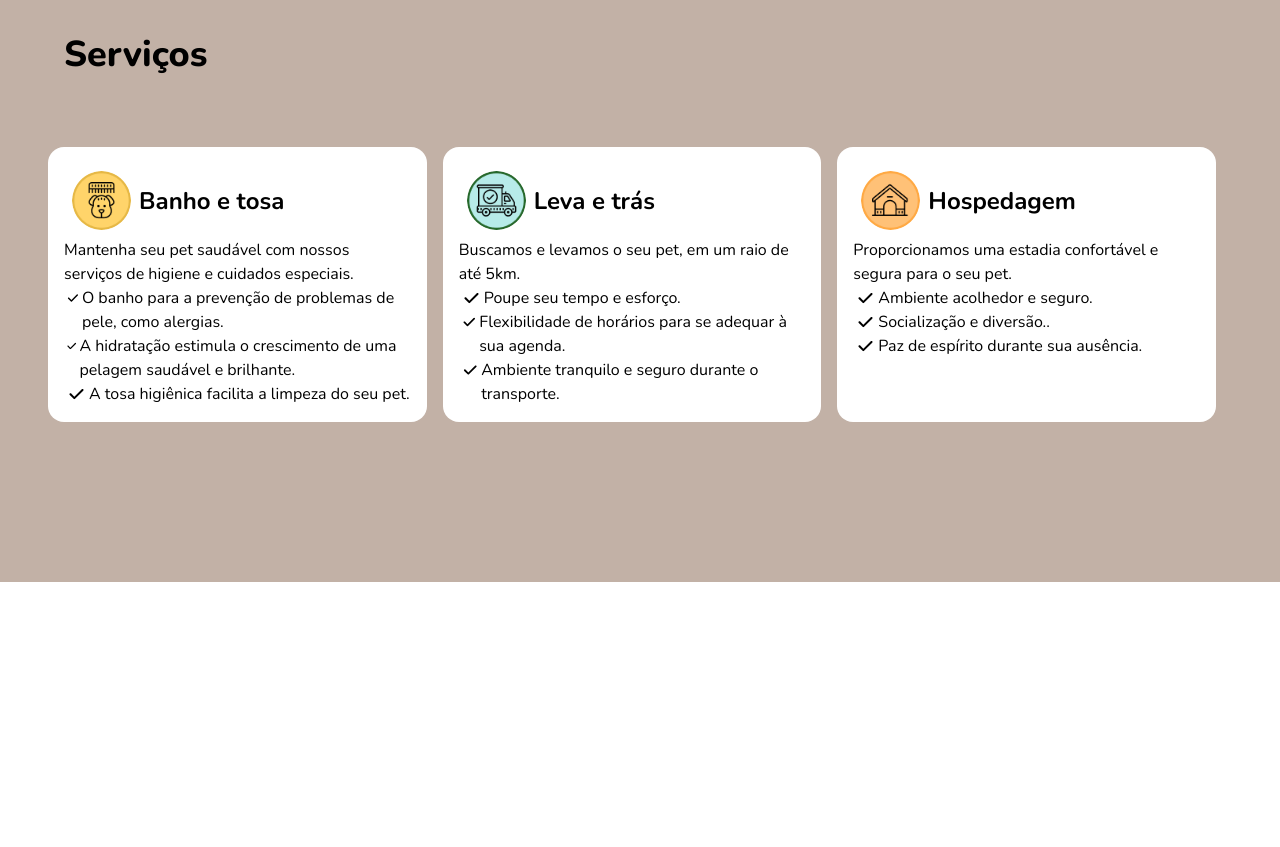
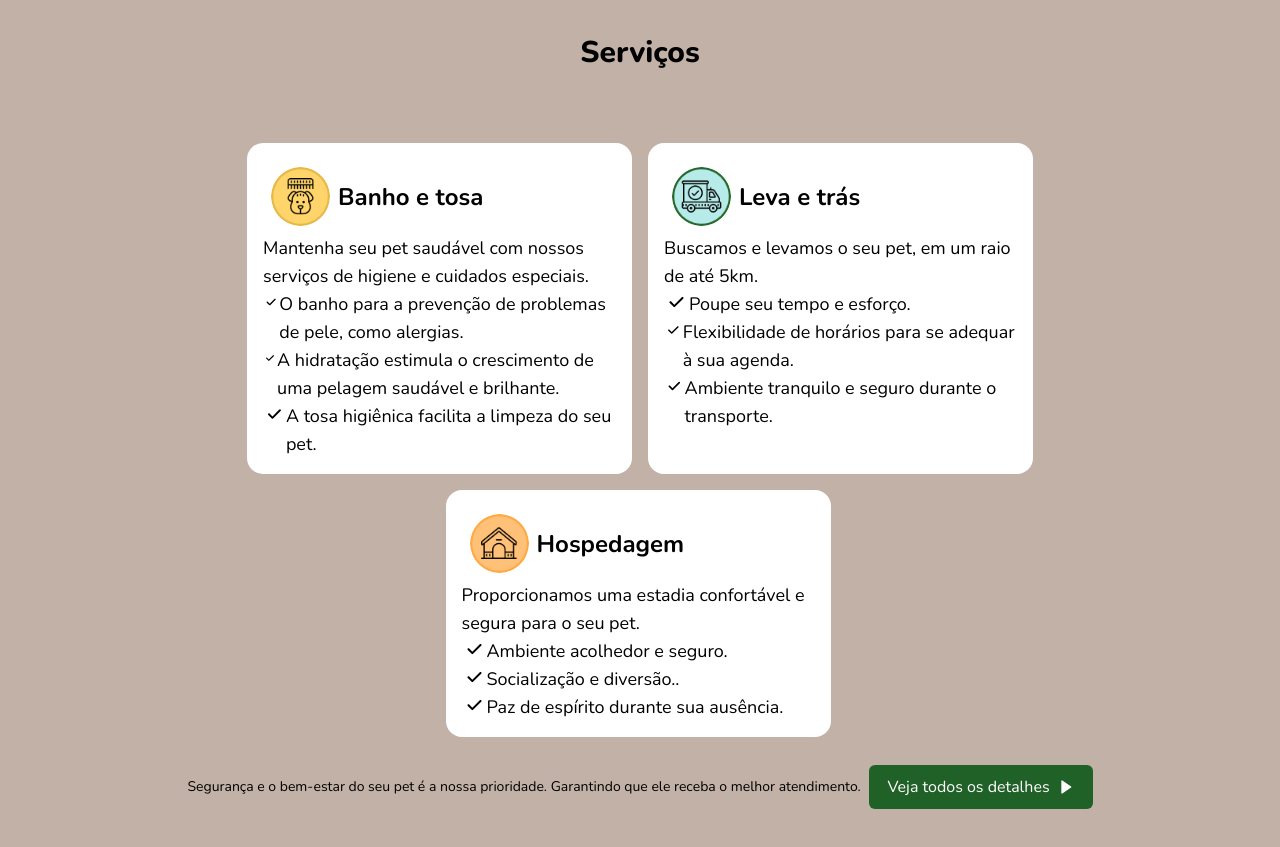
Before and after one commit to deniseschirmer/next-petschirmer, a Next.js app: page / in a window 1280 px wide. Shown: the part 1800-2647 px from the top of the page. Before the commit the page ends 2382 px from the top, so only its background shows below. Built offline with nearby package versions, Linux system fonts and the light colour scheme.

Commit message:
style: fixing style services component

```diff
--- a/src/components/Services.tsx
+++ b/src/components/Services.tsx
@@ -1,13 +1,14 @@
 import React from "react";
 import Image from "next/image";
+import { BiSolidRightArrow } from "react-icons/bi";
 
 const Services = () => {
   return (
     <section className="relative w-full">
-      <h1 className=" bg-light-brown text-center md:text-left text-3xl md:text-4xl font-extrabold p-16 ">
+      <h1 className=" bg-light-brown text-left  md:text-center text-2xl md:text-3xl font-extrabold  pt-6 px-4 md:p-16 ">
         Serviços
       </h1>
-      <div className="flex flex-wrap md:flex-nowrap  w-full h-full  bg-light-brown px-12 md:px-4 lg:px-6 xl:px-12 pt-2 pb-40 gap-4 justify-center ">
+      <div className="flex flex-wrap md:flex-wrap  w-full h-full  bg-light-brown px-4 md:px-4 lg:px-6 xl:px-12 pt-2 pb-6 md:pb-14 lg:pb-16 gap-4 justify-center ">
         <div className=" bg-white w-[340px]  md:w-[528px]  lg:w-[385px]  rounded-2xl p-4">
           <div className="flex items-center">
             <Image
@@ -17,16 +18,16 @@ const Services = () => {
               width={75}
               height={75}
             />
-            <span className="font-nunito text-2xl font-bold text-black">
+            <span className="font-nunito text-xl md:text-2xl font-bold text-black">
               Banho e tosa
             </span>
           </div>
 
-          <p>
+          <p className="text-sm md:text-base lg:text-lg">
             Mantenha seu pet saudável com nossos serviços de higiene e cuidados
             especiais.
           </p>
-          <p className="flex">
+          <p className="flex text-sm md:text-base lg:text-lg">
             <svg
               xmlns="http://www.w3.org/2000/svg"
               width="25"
@@ -41,7 +42,7 @@ const Services = () => {
             </svg>
             O banho para a prevenção de problemas de pele, como alergias.
           </p>
-          <p className="flex">
+          <p className="flex text-sm md:text-base lg:text-lg">
             <svg
               xmlns="http://www.w3.org/2000/svg"
               width="25"
@@ -57,7 +58,7 @@ const Services = () => {
             A hidratação estimula o crescimento de uma pelagem saudável e
             brilhante.
           </p>
-          <p className="flex ">
+          <p className="flex text-sm md:text-base lg:text-lg">
             <svg
               xmlns="http://www.w3.org/2000/svg"
               width="25"
@@ -82,12 +83,14 @@ const Services = () => {
               width={75}
               height={75}
             />
-            <span className="font-nunito text-2xl font-bold text-black">
+            <span className="font-nunito text-xl md:text-2xl font-bold text-black">
               Leva e trás
             </span>
           </div>
-          <p>Buscamos e levamos o seu pet, em um raio de até 5km.</p>
-          <p className="flex">
+          <p className="text-sm md:text-base lg:text-lg">
+            Buscamos e levamos o seu pet, em um raio de até 5km.
+          </p>
+          <p className="flex text-sm md:text-base lg:text-lg">
             <svg
               xmlns="http://www.w3.org/2000/svg"
               width="25"
@@ -102,7 +105,7 @@ const Services = () => {
             </svg>
             Poupe seu tempo e esforço.
           </p>
-          <p className="flex">
+          <p className="flex text-sm md:text-base lg:text-lg">
             <svg
               xmlns="http://www.w3.org/2000/svg"
               width="25"
@@ -117,7 +120,7 @@ const Services = () => {
             </svg>
             Flexibilidade de horários para se adequar à sua agenda.
           </p>
-          <p className="flex ">
+          <p className="flex text-sm md:text-base lg:text-lg">
             <svg
               xmlns="http://www.w3.org/2000/svg"
               width="25"
@@ -133,7 +136,7 @@ const Services = () => {
             Ambiente tranquilo e seguro durante o transporte.
           </p>
         </div>
-        <div className=" bg-white w-[340px]  md:w-[528px]  lg:w-[385px]  rounded-2xl p-4">
+        <div className=" bg-white w-[340px]  md:w-[528px]  lg:w-[385px]  rounded-2xl p-4 ml-3">
           <div className="flex items-center">
             <Image
               src="/hospedagem-icon.png"
@@ -142,12 +145,14 @@ const Services = () => {
               width={75}
               height={75}
             />
-            <span className="font-nunito text-2xl font-bold text-black">
+            <span className="font-nunito text-xl md:text-2xl font-bold text-black">
               Hospedagem
             </span>
           </div>
-          <p>Proporcionamos uma estadia confortável e segura para o seu pet.</p>
-          <p className="flex">
+          <p className="text-sm md:text-base lg:text-lg">
+            Proporcionamos uma estadia confortável e segura para o seu pet.
+          </p>
+          <p className="flex text-sm md:text-base lg:text-lg">
             <svg
               xmlns="http://www.w3.org/2000/svg"
               width="25"
@@ -162,7 +167,7 @@ const Services = () => {
             </svg>
             Ambiente acolhedor e seguro.
           </p>
-          <p className="flex">
+          <p className="flex text-sm md:text-base lg:text-lg">
             <svg
               xmlns="http://www.w3.org/2000/svg"
               width="25"
@@ -177,7 +182,7 @@ const Services = () => {
             </svg>
             Socialização e diversão..
           </p>
-          <p className="flex ">
+          <p className="flex text-sm md:text-base lg:text-lg">
             <svg
               xmlns="http://www.w3.org/2000/svg"
               width="25"
@@ -194,6 +199,16 @@ const Services = () => {
           </p>
         </div>
         <div />
+        <div className="flex text-sm md:text-base lg:text-lg py-3 px-4 md:px-18 flex-wrap md:flex-nowrap items-center justify-center gap-2">
+          <p className="flex font-nunito text-sm items-center justify-center">
+            Segurança e o bem-estar do seu pet é a nossa prioridade. Garantindo
+            que ele receba o melhor atendimento.
+          </p>
+          <button className="flex bg-dark-green rounded-md text-white w-80 h-9 md:w-55 lg:w-56  lg:h-11 text-sm md:text-base items-center justify-center p-1 gap-2">
+            Veja todos os detalhes
+            <BiSolidRightArrow />
+          </button>
+        </div>
       </div>
     </section>
   );
```
